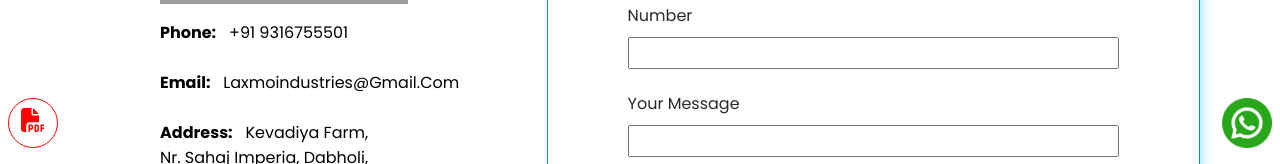
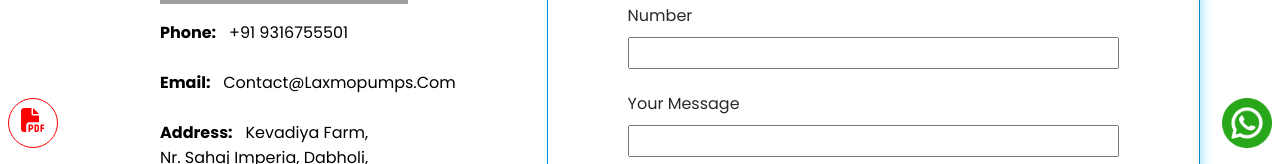
Before and after one commit to ymparmar5/laxmopump, a React (Vite) app: page /contact in a window 1280 px wide. Shown: the part 636-800 px from the top of the page. Built offline with nearby package versions, Linux system fonts and the light colour scheme; no server answers; the database is empty; grey boxes are pictures that could not be loaded; a web font is replaced by a local one; what cloudinary-core would draw is missing.

Commit message:
change mail

```diff
--- a/src/Components/Footer.jsx
+++ b/src/Components/Footer.jsx
@@ -26,7 +26,7 @@ const Footer = () => {
         </a>
 
         <div id="footer-icons">
-          <a href="mailto:laxmoindustries@gmail.com?subject=Inquiry&body=Hello%20Laxmo%20Industries,">
+          <a href="mailto:contact@laxmopumps.com?subject=Inquiry&body=Hello%20Laxmo%20Industries,">
             <img src="./email.png" className="footer-icons" alt="Email Icon" />
           </a>
 
--- a/src/Pages/Contact.jsx
+++ b/src/Pages/Contact.jsx
@@ -11,8 +11,8 @@ const Contact = () => {
           <a href="tel:9316755501">
             <b  >Phone:</b> &nbsp; +91 9316755501 <br /><br />
           </a>
-          <a href="mailto:laxmoindustries@gmail.com">
-            <b>Email:</b> &nbsp; laxmoindustries@gmail.com <br /><br />
+          <a href="mailto:contact@laxmopumps.com">
+            <b>Email:</b> &nbsp; contact@laxmopumps.com <br /><br />
           </a>
           <a href="https://g.co/kgs/y5b7mdL">
             <b>Address:</b> &nbsp; Kevadiya Farm,<br />
@@ -25,7 +25,7 @@ const Contact = () => {
           <a href="https://g.co/kgs/y5b7mdL">Surat, 395004, Gujarat, India</a>
 
           <div id="contact-icons">
-            <a href="mailto:laxmoindustries@gmail.com" target="_blank" > <img src="./email.png" className="contact-icons"  ></img></a>
+            <a href="mailto:contact@laxmopumps.com" target="_blank" > <img src="./email.png" className="contact-icons"  ></img></a>
             <a href="https://www.instagram.com/laxmopump/?igsh=MTYwOWFvMzBhYmsxZg%3D%3D&utm_source=qr#" target="_blank" > <img src="./instagram.png" className="contact-icons "></img></a>
             <a href="https://g.co/kgs/y5b7mdL" target="_blank" > <img src="./map.png" className="contact-icons  "></img></a>
             <a href="https://www.facebook.com/share/16zAZxDAVX/?mibextid=wwXIfr" target="_blank" > <img src="./facebook.png" className="contact-icons "></img> </a>
--- a/src/Pages/PrivacyPolicy.jsx
+++ b/src/Pages/PrivacyPolicy.jsx
@@ -45,7 +45,7 @@ const PrivacyPolicy = () => {
       <p>If you have questions, contact us at:</p>
       <address>
       Laxmo Pump<br />
-        Email:laxmopumponline@gmail.com<br />
+        Email:contact@laxmopumps.com<br />
         Phone:   +91 9316755501<br />
         Address: 104/C Block, Orchid Green,
                     LP Savani Rd, Palanpur,
@@ -61,7 +61,7 @@ const PrivacyPolicy = () => {
       <p>If you have questions, contact us at:</p>
       <address>
       Laxmo Pump<br />
-        Email:laxmopumponline@gmail.com<br />
+        Email:contact@laxmopumps.com<br />
         Phone:   +91 9316755501<br />
         Address: Kevadiya Farm,
 Nr. Sahaj Imperia, Dabholi,
@@ -74,13 +74,13 @@ Surat, 395004, Gujarat, India
         will be displayed at checkout. We are not liable for any products
         damaged or lost during shipping or for any shipping delays.
         <br />
-        once the order is placed based on the logistic support we will try to deliver the product at earlies but it may take more than 7-10 days , due to unforeseen  circumstances the planned delivery may vary. for any support reach us at laxmopumponline@gmail.com
+        once the order is placed based on the logistic support we will try to deliver the product at earlies but it may take more than 7-10 days , due to unforeseen  circumstances the planned delivery may vary. for any support reach us at contact@laxmopumps.com
       </p>
       <h2>Contact Us</h2>
       <p>If you have questions, contact us at:</p>
       <address>
         Laxmo Pump<br />
-        Email:laxmopumponline@gmail.com<br />
+        Email:contact@laxmopumps.com<br />
         Phone:   +91 9316755501<br />
         Address: Kevadiya Farm,
 Nr. Sahaj Imperia, Dabholi,
--- a/src/Pages/TermsAndConditions.jsx
+++ b/src/Pages/TermsAndConditions.jsx
@@ -72,7 +72,7 @@ const TermsAndConditions = () => {
       <p>If you have questions, contact us at:</p>
       <address>
       Laxmo Pump<br />
-        Email:laxmopumponline@gmail.com<br />
+        Email:contact@laxmopumps.com<br />
         Phone:   +91 9316755501<br />
         Address: 104/C Block, Orchid Green,
                     LP Savani Rd, Palanpur,
```
